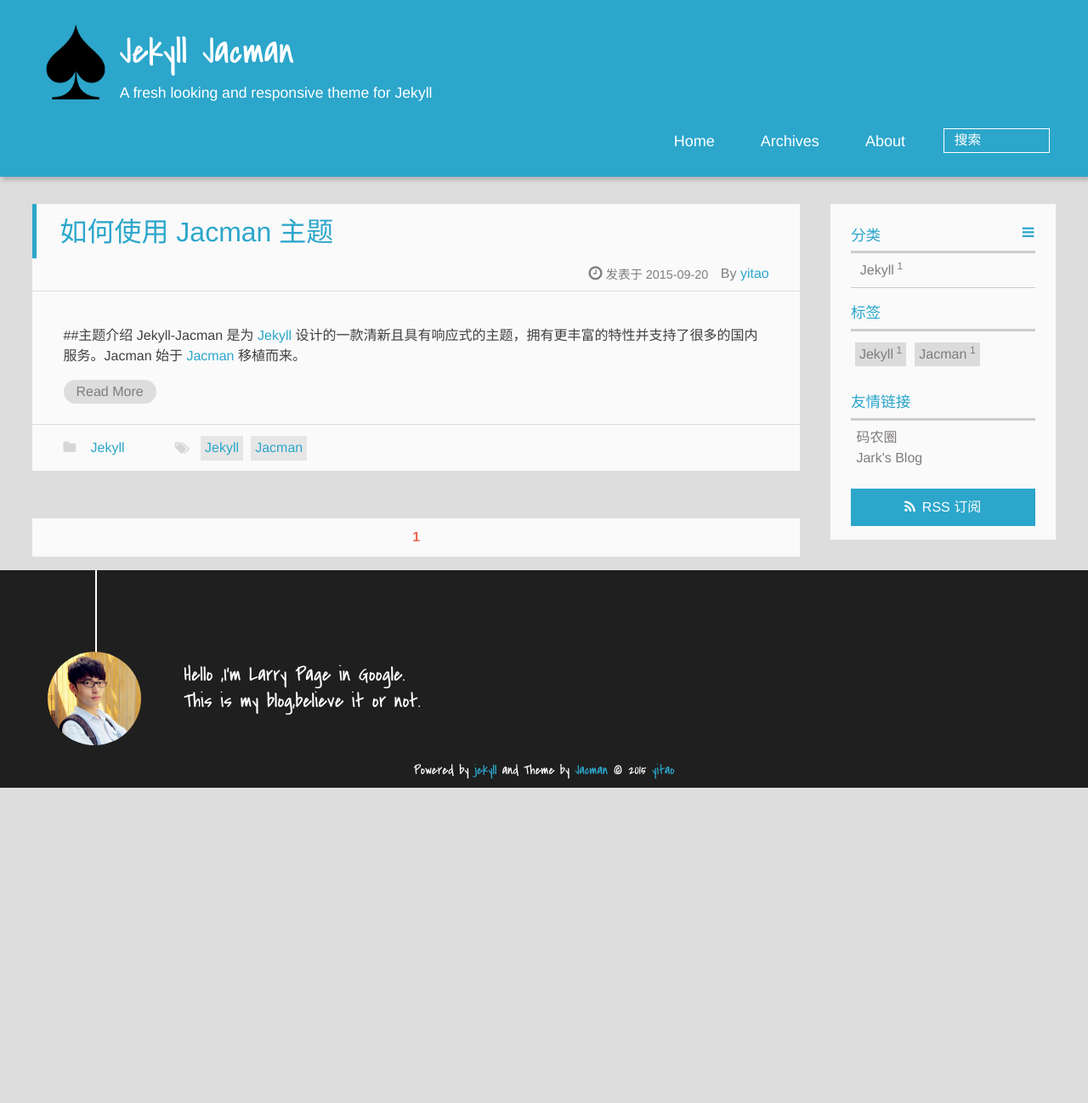
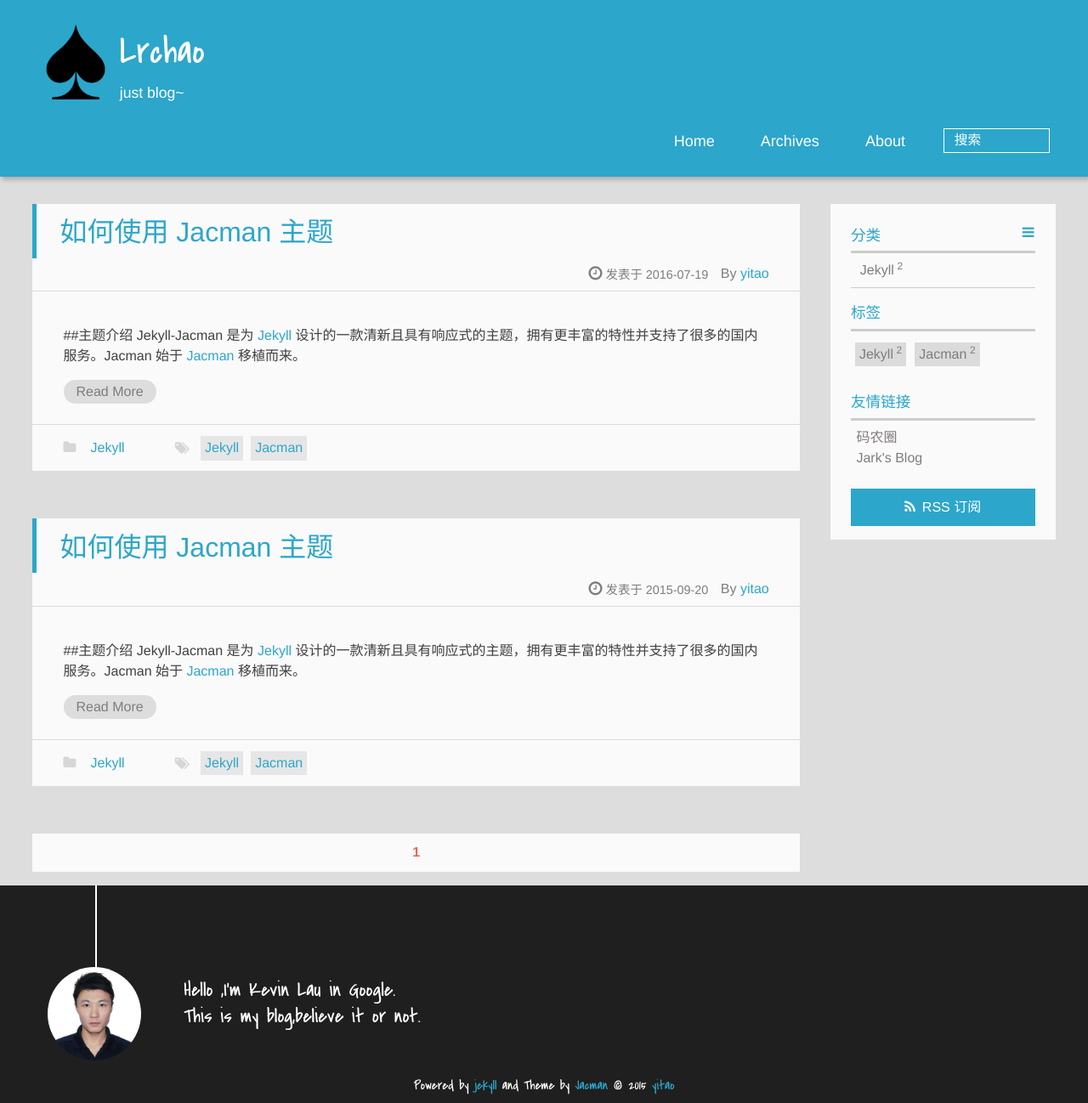
Before and after one commit to LiuRanchao/LiuRanchao.github.io, a Jekyll site: the page built from index.html, in a window 1280 px wide. Shown: the whole page at 85% size. Built offline with Jekyll 4.4.1, drawn with Linux system fonts in a browser that asks for light colours; Markdown is read by kramdown in place of the engine named in the settings; the list of posts is cut into pages by our own code; before the commit the page ends 927 px from its top, so only the background shows below that; part of the change alters nothing that is shown.

````diff
--- a/_config.yml
+++ b/_config.yml
@@ -24,8 +24,8 @@ redcarpet:
     - with_toc_data
 
 
-title : Jekyll Jacman
-tagline: A fresh looking and responsive theme for Jekyll
+title : Lrchao
+tagline: just blog~
 
 defaults:
   -
@@ -80,7 +80,7 @@ mathjax: false      #enable mathjax if true
 #### Author information
 author:
   name: yitao      ## e.g. wuchong Author name
-  intro_line1:  "Hello ,I'm Larry Page in Google."    ## your introduction on the bottom of the page
+  intro_line1:  "Hello ,I'm Kevin Lau in Google."    ## your introduction on the bottom of the page
   intro_line2:  "This is my blog,believe it or not."  ## the 2nd line
   weibo:      ## e.g. wuchong1014 or 2176287895 for http://weibo.com/2176287895
   weibo_verifier:  ## e.g. b3593ceb Your weibo-show widget verifier ,if you use weibo-show it is needed.
--- /dev/null
+++ b/_posts/2016-07-19-how-to-use-WEBP.md
@@ -0,0 +1,222 @@
+---
+layout: post
+title: 如何使用 Jacman 主题
+tags:
+- Jekyll
+- Jacman
+categories: Jekyll
+description: Jacman 是一款扁平化，有着响应式设计的 Jekyll 主题。本站正式使用了 Jacman 主题。Jacman 基于 Jacman 的 Hexo 主题修改而来。你可以前往本站和 Demo 预览更多关于本主题的更多效果。如果你有任何问题或意见欢迎到 GitHub 发表 issue。
+---
+##主题介绍
+Jekyll-Jacman 是为 [Jekyll](http://jekyllrb.com) 设计的一款清新且具有响应式的主题，拥有更丰富的特性并支持了很多的国内服务。Jacman 始于 [Jacman](https://github.com/wuchong/jacman) 移植而来。
+
+<!-- more -->
+##配置指南
+
+Jacman 主题提供了丰富的配置属性，可以实现您对主题的自定义。配置文件`_config.yml`位于主题根目录下。本次更新对配置文件进行了较大调整，如您之前就使用了 Jacman，也需要您根据以下指南进行相应的修改。
+
+```
+##### 菜单
+menu:
+  主页: /
+  归档: /archives
+  关于: /about
+
+#### 控件
+widgets:
+- category
+- tag
+- links
+- rss
+
+#### RSS
+rss: /atom.xml
+
+#### 图片相关
+imglogo:
+  enable: true               ## 是否显示网站 logo
+  src: img/logo.png
+favicon: img/favicon.ico     ## 网站图标
+apple_icon: img/jacman.jpg   ## 苹果设备上的图标，背景不要透明
+author_img: img/author.jpg   ## 网站底部的博主头像
+banner_img: img/banner.jpg   ## 博客顶部的图片
+
+close_aside: false      ##是否在文章页面自动关闭侧边栏
+
+#### 首页相关
+index:
+  expand: true              ## 首页文章是否展开。默认为展开式，显示 Read More。
+  excerpt_link: Read More
+
+#### 作者信息
+author:
+  name: ## 作者名
+  intro_line1:  "Hello ,I'm Larry Page in Google."    ## 网站底部的个人介绍
+  intro_line2:  "This is my blog,believe it or not."
+  weibo_verifier:  ## 微博秀的验证码
+  tsina:           ## 用于微博秀和微博分享
+  weibo:           ## 用于显示网站底部社交按钮，下同
+  douban:
+  zhihu:
+  email:
+  twitter:
+  github:
+  facebook:
+  linkedin:
+  google_plus:
+  stackoverflow:
+
+
+#### 目录
+toc:
+  article: true   ## 是否在文章中显示目录
+  aside: true     ## 是否在侧边栏显示目录
+
+#### 友情链接
+links:
+  码农圈: https://coderq.com,一个面向程序员交流分享的新一代社区
+  Jark's Blog: http://wuchong.me
+
+#### 评论
+duoshuo_shortname:
+disqus_shortname:
+
+#### 分享按钮
+jiathis:
+  enable: false   ## 默认使用主题内建分享
+  id:
+  tsina:
+
+#### 网站统计
+google_analytics:
+  enable: false
+  id:            ## google analytics ID.
+  site:          ## 网站地址.
+baidu_tongji:
+  enable: false
+  sitecode:      ## 百度统计站点特征码
+cnzz_tongji:
+  enable: false
+  siteid:        ## CNZZ统计站点ID
+
+#### 杂项
+ShowCustomFont: true
+fancybox: true
+totop: true
+
+#### 自定义搜索
+google_cse:
+  enable: false
+  cx:
+baidu_search:
+  enable: false
+  id:
+  site: http://zhannei.baidu.com/cse/search
+tinysou_search:     ## http://tinysou.com/
+  enable: false
+  id: "4ac092ad8d749fdc6293"
+```
+
+###属性功能
+- **菜单 menu**
+默认没有启用 `/tags` 和 `/categories`页面，如果需要启用请在博客目录下的`source`文件夹中分别建立`tags` 和 `categories`文件夹每个文件夹中分别包含一个`index.md`文件。内容为：
+
+```
+layout: tags (或categories)
+title: tags (或categories)
+---
+```
+
+
+&nbsp;&nbsp;&nbsp;&nbsp;&nbsp;&nbsp;因为主题中已经内置了这两个页面的模板，所以他们会被正确的解析出来。
+
+- **控件 widgets**
+提供了7种小工具。包括标签、分类、RSS、友情链接、微博秀。
+
+ **友情链接**：友情链接的网址添加可以在`links`属性下添加。
+
+ **微博秀**：需要注意的是，如果要启用微博秀，您必须填上`author`属性下`tsina`和`weibo_verifier`的值，前者是您微博ID，后者是您微博秀的验证码，访问 http://app.weibo.com/tool/weiboshow 在如下图位置，可以获得您的 verifier，如：我的是`b3593ceb`。
+![](http://ww1.sinaimg.cn/large/81b78497jw1emegd6b0ytj209204pweu.jpg)
+
+ 如果要关闭侧边栏，将`close_aside`置为`true`，就会在博文页面自动关闭侧边栏。
+
+- **图片相关 Image**
+本主题可以设置网站相关图片，例如网站图标（`favicon`）、网站logo（`imglogo`）、作者头像（`author_img`）。建议启用网站logo，格式建议为`.svg`或`.png`格式。同时建议提供配套的 favicon 以及在苹果设备上的图标`apple_icon`（背景不要透明）。
+
+- **首页显示模式 Index**
+目前首页的显示模式支持两种，一种是原先的卡片式（前往 [Demo](http://wuchong.me/jacman) 预览），另一种是类似官方主题的文章展开式（[本站](http://wuchong.me)即采用的这种）。两者各有优劣，前者首页加载速度更快，后者文章内容更能吸引读者。主题默认采用后一种展开式，如需开启第一种卡片式，请设置`index`属性下的`expand: false`。
+
+ 卡片式的文章摘要是截取文章内容的前140个字，也可以自己总结`description`并将其放在开头的`front-matter`中。展开式的文章摘要就是使用`<!-- more -->`截取了。
+
+- **作者信息 author**
+作者信息，建议尽量填写完整。其中`tsina`是你的新浪微博ID，不同于用户名或微博主页地址。启用这个属性后，其他用户在微博上分享你文章的同时会自动@你。同时它和`weibo_verifier`一起作用生成微博秀。`intro_line1`和`intro_line2`是网站底部的个人介绍。`weibo`、`twitter`、`facebook`等是用来显示网站右下角的社交按钮的，如下图所示。
+![](http://ww4.sinaimg.cn/large/81b78497jw1emgscr3575j2078050jrc.jpg)
+
+- **目录 toc**
+是否启用在文章中或侧边栏中的目录功能。二者可以都为`true`或都为`false`。同时，如果你希望在特定的某一篇文章中关闭目录功能你可以在文章文件开头中的`front-matter`中加上一行`toc: false`。
+
+- **评论 comments**
+填写`duoshuo_shortname`[多说](http://duoshuo.com/)的用户名，启用多说评论系统。在大陆地区更好用的评论系统。
+
+ 填写`disqus_shortname`[disqus](http://disqus.com/) 的用户名，启用 disqus 评论系统。国际上更广泛使用的评论系统。设置博客根目录下的`_config.yml`文件中的`disqus_shortname`同样也能开启该功能。
+
+- **加网分享 jiathis**
+[加网](http://www.jiathis.com/)分享系统。默认关闭，因为主题已经内置了原生的分享功能。
+
+- **网站统计 Analytics**
+`google_analytics`：Google Analytics追踪代码。请注意：Google Analytics已经升级到了Universal Analytics。请先前往后台升级你的Google Analytics版本后再启用追踪代码，更多信息请[点击这里](https://developers.google.com/analytics/devguides/collection/upgrade/?hl=zh_CN)了解。
+
+ `baidu_tongji`：百度统计功能。需要填写站点特征码`sitecode`，在[官网](http://tongji.baidu.com/web/welcome/login)注册并配置站点后，获取特征码。特征码可以在「网站中心」-> 「代码获取」中查看，如下图所示的`e6d1f421bbc9962127a50488f9ed37d1`，注意去掉前面的`3F`。
+![](http://ww4.sinaimg.cn/large/81b78497jw1emf4v6qf91j20kf07sq8v.jpg)
+
+ `cnzz_tongji`：站长统计功能。需要填写站点ID`siteid`，同理在[站长官网](http://www.cnzz.com)注册并配置站点后获得。
+
+- **数学公式 mathjax**
+主题支持写 LaTex 数学公式。只需要在文章文件开头的`front-matter`中，加上一行`mathjax: true`，即可在文中写 LaTex 公式。
+
+- **图片浏览 fancybox**
+默认关闭，如果你经常发表 Gallery 类型的文章，那么请设置为`true`。
+
+- **返回顶部 totop**
+右下角`返回顶部`按钮，默认开启。
+
+- **自定义搜索 Search**
+`baidu_search`：如果开启百度站内搜索需要登录 [百度站内搜索](http://zn.baidu.com/)，配置好你的站点，并开启站内搜索获取搜索ID，另外`site`属性可以填默认值，也可以填自己做了CNAME的二级域名，更详细的可以阅读[这篇博客](http://gengbiao.me/hexo/hexo%E6%B7%BB%E5%8A%A0%E7%99%BE%E5%BA%A6%E7%AB%99%E5%86%85%E6%90%9C%E7%B4%A2/)了解。
+
+ `google_cse`：如果开启谷歌自定义搜索需要先登录 [Google CSE](https://www.google.com/cse/)，配置好你的站点，并获得此自定义搜索的ID。此外你需要在博客目录下的`source`文件夹中建立`search`文件夹并包含一个`index.md`文件。内容为：
+ ```
+ layout: search
+ title: search
+ ---
+ ```
+
+ `tiny_search`: 如果要开启[微搜索](http://tinysou.com/)，需要先注册一个帐号，配置一个Engine，将Engine的Key填入配置文件中的`id`即可。
+
+
+##常见问题
+- **Q：图片默认都是居左的，我怎么设置能让图片居中呢？**
+>使用 `<img src="" style="display:block;margin:auto"/>`的HTML标签。
+
+- **Q：如何建立一篇图片类文章（Gallery Post）？**
+> 直接新建一个 Markdown 文件，将其`front-matter`修改为如下，即可看到主题为图片类文章提供的样式。
+```
+---
+layout: photo
+title: Gallery Post
+photos:
+- http://i.minus.com/ibobbTlfxZgITW.jpg
+- http://i.minus.com/iedpg90Y0exFS.jpg
+---
+```
+
+- **Q：我在配置文件中给某一项设置了值，但为什么总是看不到效果啊？**
+>`_config.yml`文件中的每个属性值前面必须留一个空格，建议在 Sublime/Notepad++ 中开启显示所有空格模式。另每篇文章的 `front-matter` 也要注意这个问题。
+
+- **Q：怎么提意见和建议？**
+>主题还在不断完善中，欢迎 [open issue](https://github.com/Simpleyyt/jekyll-jacman/issues) 来提建议，参与讨论。
+
+- **Q：为什么我修改了配置文件/发表了博文，解析出来的却是乱码呢？ **
+> 请将你的配置文件/markdown文件保存成 `UTF-8` 格式。
+
+- **Q：为什么开启了微博秀后，显示是空白的，没有内容展示？ **
+> 每次修改参数都会这样，需要多刷新几次或者上传到服务器上就好了。
````
Also changed, not shown: README.md, assets/img/author.jpg.
